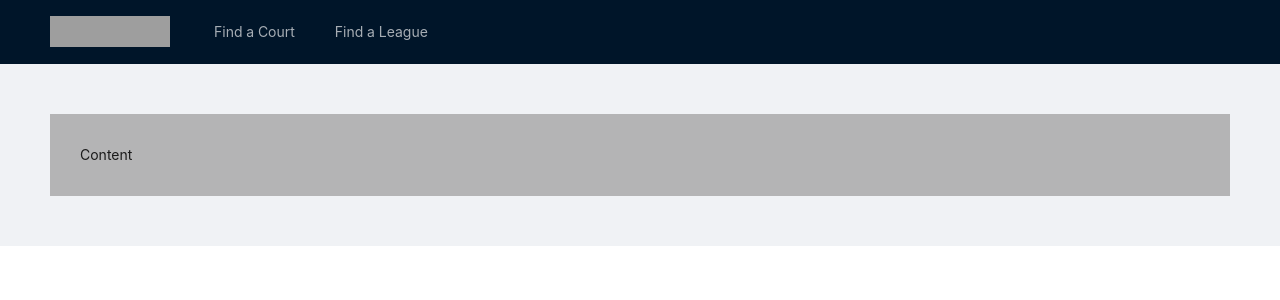
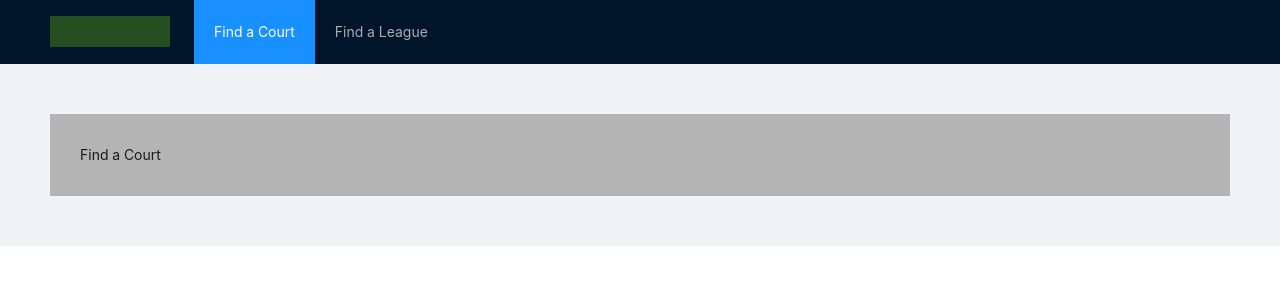
Before and after one commit to martymcfly1985/BanceApp, a React (Create React App) app in the folder react-ui/: page / in a window 1280 px wide. Shown: the top 300 px of the page. Built offline with nearby package versions, Linux system fonts and the light colour scheme; grey boxes are pictures that could not be loaded.

Commit message:
Add basic logic for switching content on menu click. Add findacourt component

```diff
--- a/react-ui/src/App.tsx
+++ /dev/null
@@ -1,28 +0,0 @@
-import React from 'react';
-import { Button, Layout, Menu, Tabs } from 'antd';
-import './App.css';
-
-const { Header, Content, Footer } = Layout;
-const { TabPane } = Tabs;
-
-
-function App() {
-  return (
-      <Layout className='header'>
-          <Header>
-            <div className="logo"/>
-            <Menu theme="dark" mode="horizontal">
-              <Menu.Item key={1}>Find a Court</Menu.Item>
-              <Menu.Item key={2}>Find a League</Menu.Item>
-            </Menu>
-          </Header>
-
-          <Content style={{ padding: '50px' }}>
-             <div className="site-layout-content">Content</div>
-
-          </Content>
-      </Layout>
-      );
-}
-
-export default App;
--- /dev/null
+++ b/react-ui/src/Components/App.tsx
@@ -0,0 +1,43 @@
+import React, { useState } from 'react';
+import { Button, Layout, Menu, Tabs } from 'antd';
+import '../css/App.css';
+import FindACourt from './find-a-court/FindACourt';
+
+const { Header, Content, Footer } = Layout;
+const { TabPane } = Tabs;
+
+function App() {
+  const [currentMenuKey, setcurrentMenuKey] = useState('1');
+
+  const menuClicked = (event: any) => {
+    setcurrentMenuKey(event.key)
+  }
+
+  const componentsSwtich = (currentMenuKey: string) => {
+    switch (currentMenuKey) {
+      case '1':
+        return (<FindACourt/>);
+      case '2':
+        return (<Content style={{ padding: '50px' }}>
+        <div className="site-layout-content">Find a League</div>
+      </Content>);
+      default:
+        break;
+     }
+  };
+
+  return (
+    <Layout className='header'>
+      <Header>
+        <div className="logo"/>
+        <Menu theme="dark" mode="horizontal" selectedKeys={[currentMenuKey]} onClick={menuClicked}>
+          <Menu.Item key={'1'}>Find a Court</Menu.Item>
+          <Menu.Item key={'2'}>Find a League</Menu.Item>
+        </Menu>
+      </Header>
+      {componentsSwtich(currentMenuKey)}
+    </Layout>
+  );
+}
+
+export default App;
--- /dev/null
+++ b/react-ui/src/Components/find-a-court/FindACourt.tsx
@@ -0,0 +1,9 @@
+import { Content } from "antd/lib/layout/layout";
+
+const FindACourt = () => (
+  <Content style={{ padding: '50px' }}>
+    <div className="site-layout-content">Find a Court</div>
+  </Content>
+);
+
+export default FindACourt;
--- a/react-ui/src/App.css
+++ b/react-ui/src/css/App.css
@@ -1,6 +1,4 @@
 @import '~antd/dist/antd.css';
-
-
 
 .site-layout-content {
   min-height: fit-content;
@@ -13,7 +11,7 @@
   height: 31px;
   margin: 16px 24px 16px 0;
   background: rgba(120, 204, 11, 0.3);
-  background-image: url(C:\Users\Public\Pictures\tennisballs.jpg);
+  /* background-image: url(C:\Users\Public\Pictures\tennisballs.jpg); */
 }
 
 ant.layout.header .header {
--- a/react-ui/src/index.tsx
+++ b/react-ui/src/index.tsx
@@ -1,7 +1,7 @@
 import React from 'react';
 import ReactDOM from 'react-dom';
 import './index.css';
-import App from './App';
+import App from './Components/App';
 import reportWebVitals from './reportWebVitals';
 
 ReactDOM.render(
```
Also changed, not shown: 1 other file (tests, documents, lock files or other folders).
